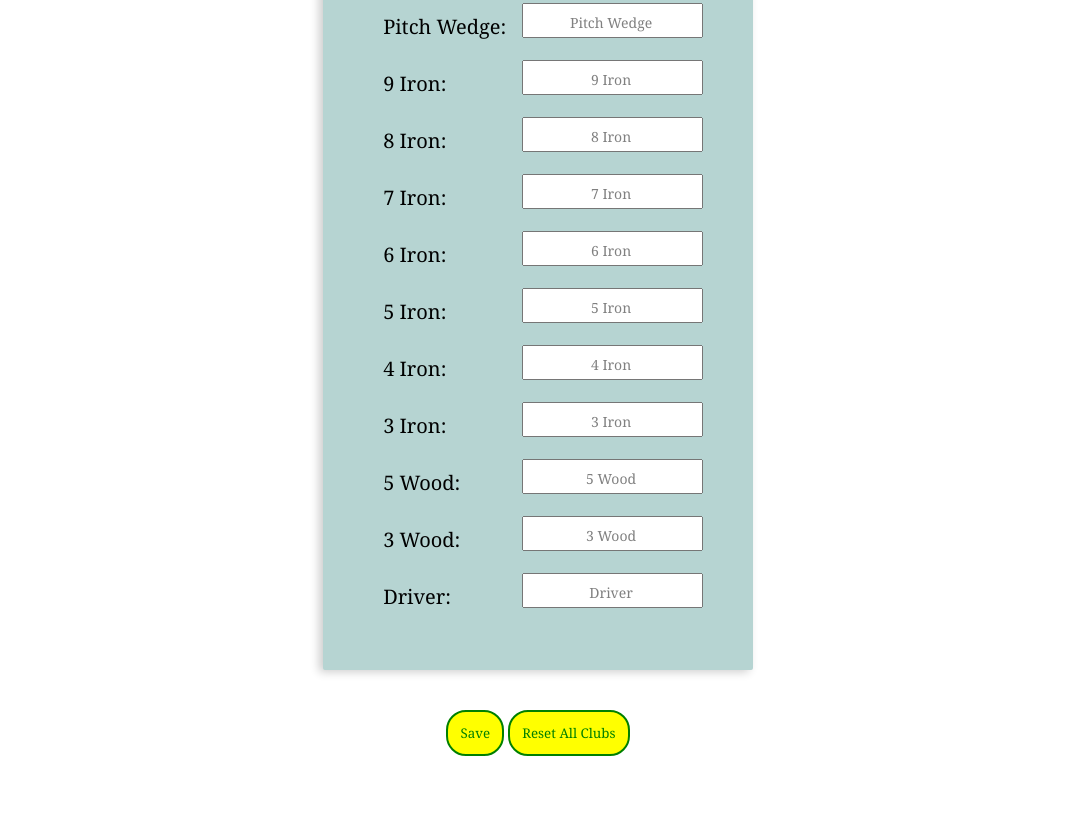
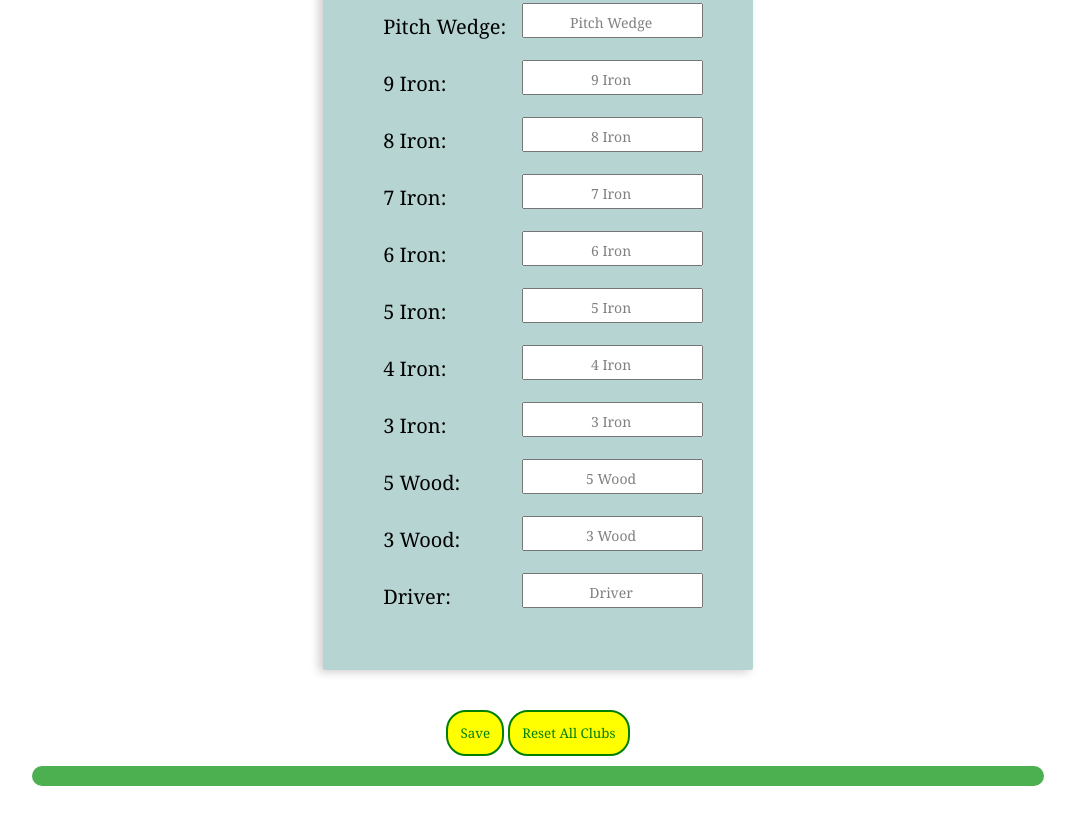
Before and after one commit to FernandoDLT/Golf-Club-Picker, a website: page public/index.html in a window 1280 px wide. Shown: the part 437-1251 px from the top of the page, without its empty margins (102-1177 px from the left). Before the commit the page ends 1221 px from the top, so only its background shows below. Drawn offline with Linux system fonts and the light colour scheme.

Commit message:
Getting the progress=bar to show for every hole

```diff
--- a/public/index.html
+++ b/public/index.html
@@ -109,6 +109,20 @@
          <button id="nextHoleBtn" style="display: none;">Next Hole</button>
       </div>
    </div>
+   <div class="progress-container">
+      <div id="progressBar1" class="progress"></div>
+   </div>
+
+   <!-- <div class="holes-container">
+      <div class="hole" id="hole1">
+         <h2>Hole: </h2>
+         <p>Par: </p>
+         <p>Distance: </p>
+         <button id="swingBtn1" class="swingBtn" disabled>Swing</button>
+         <span id="holeCompletionMessage" style="display: none;"></span>
+         <button id="nextHoleBtn" style="display: none;">Next Hole</button>
+      </div>
+   </div> -->
 
    <!-- Yards counter, distances, strokes and score information -->
    <div class="yardsCounter">
--- a/public/main.js
+++ b/public/main.js
@@ -28,7 +28,6 @@ const clubNames = {};
 
 // Load settings when the page loads
 loadSettings();
-
 
 // Function to save customized club distances to localStorage
 function saveSettings() {
--- a/public/style.css
+++ b/public/style.css
@@ -36,6 +36,47 @@ h3 {
 /* Contains Holes information */
 .holes-container {
    display: none;
+}
+
+/* Current hole info */
+.hole {
+   text-align: center;
+   margin: 20px auto;
+   width: 80%;
+   max-width: 600px;
+   border: 1px solid #ccc;
+   padding: 20px;
+}
+
+/* .hole-container {
+   margin-bottom: 20px;
+} */
+
+.hole-info {
+   color: white;
+   background-color: rgb(96, 186, 180);
+   border: 1px solid #ccc;
+   padding: 10px;
+   margin-bottom: 10px;
+}
+
+/* CSS for progress bar and container */
+.progress-container {
+   width: 80%;
+   height: 20px;
+   background-color: #f0f0f0;
+   border-radius: 4px;
+   margin: 10px auto;
+   overflow: hidden;
+   border-radius: 50px;
+}
+
+.progress {
+   height: 100%;
+   background-color: #4caf50;
+   width: 100%;
+   /* Set an initial width for testing */
+   transition: width 0.3s ease;
 }
 
 /* Swing btn */
@@ -222,28 +263,6 @@ h3 {
    background: green;
 }
 
-/* Current hole info */
-.hole {
-   text-align: center;
-   margin: 20px auto;
-   width: 80%;
-   max-width: 600px;
-   border: 1px solid #ccc;
-   padding: 20px;
-}
-
-.hole-container {
-   margin-bottom: 20px;
-}
-
-.hole-info {
-   color: white;
-   background-color: rgb(96, 186, 180);
-   border: 1px solid #ccc;
-   padding: 10px;
-   margin-bottom: 10px;
-}
-
 #previousHoleResults {
    display: none;
    text-align: center;
```
